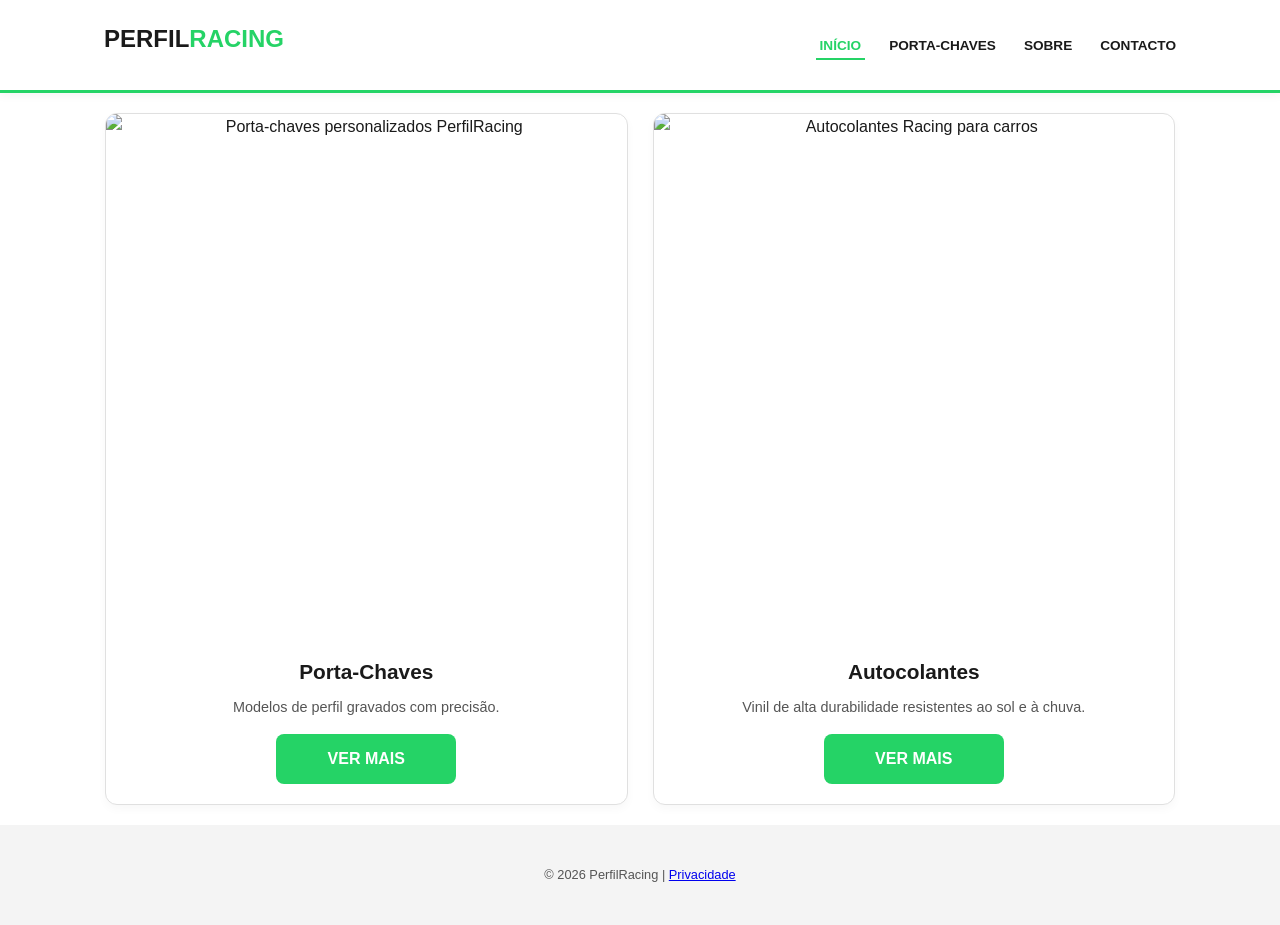
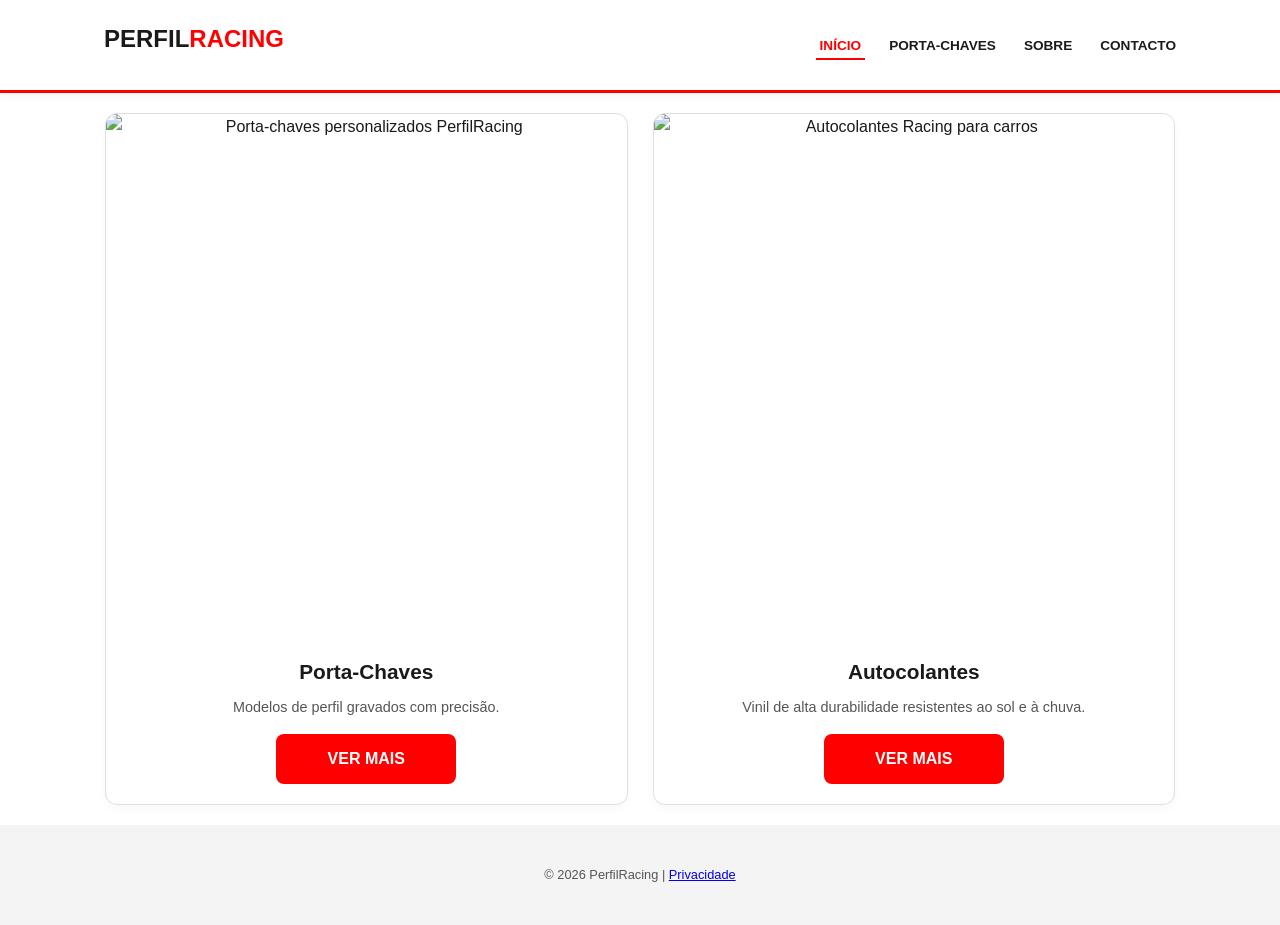

Update style.css

--- a/style.css
+++ b/style.css
@@ -1,6 +1,6 @@
 /* style.css - VERSÃO FINAL COM TÍTULOS UNIFICADOS */
 :root {
-    --primary-green: #25D366;
+    --primary-green: #FF0000; /* Alterado para vermelho */
     --bg-white: #ffffff;
     --light-gray: #f4f4f4;
     --text-dark: #1a1a1a;
@@ -70,7 +70,7 @@ nav a.active { color: var(--primary-green); border-bottom: 2px solid var(--prima
 
 /* --- REGRA DOS TÍTULOS (H1) UNIFICADA --- */
 h1 { 
-    font-size: 1rem; /* Tamanho igual para todas as páginas */
+    font-size: 1rem; 
     text-align: center; 
     margin: 20px auto; 
     text-transform: uppercase; 
@@ -150,6 +150,6 @@ footer {
     nav { flex-direction: row; justify-content: space-between; }
     nav ul { width: auto; gap: 20px; }
     nav a { font-size: 0.85rem; }
-    h1 { font-size: 1.8rem; margin: 30px auto; } /* Mantido 1.8 conforme pedido */
+    h1 { font-size: 1.8rem; margin: 30px auto; }
     .gallery-grid { display: grid; grid-template-columns: repeat(2, 1fr); }
 }
